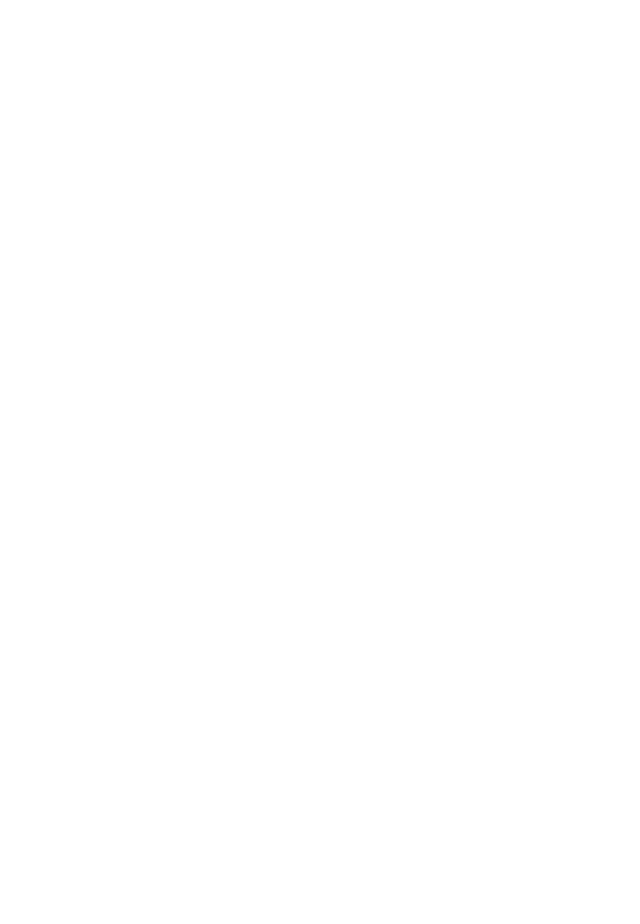
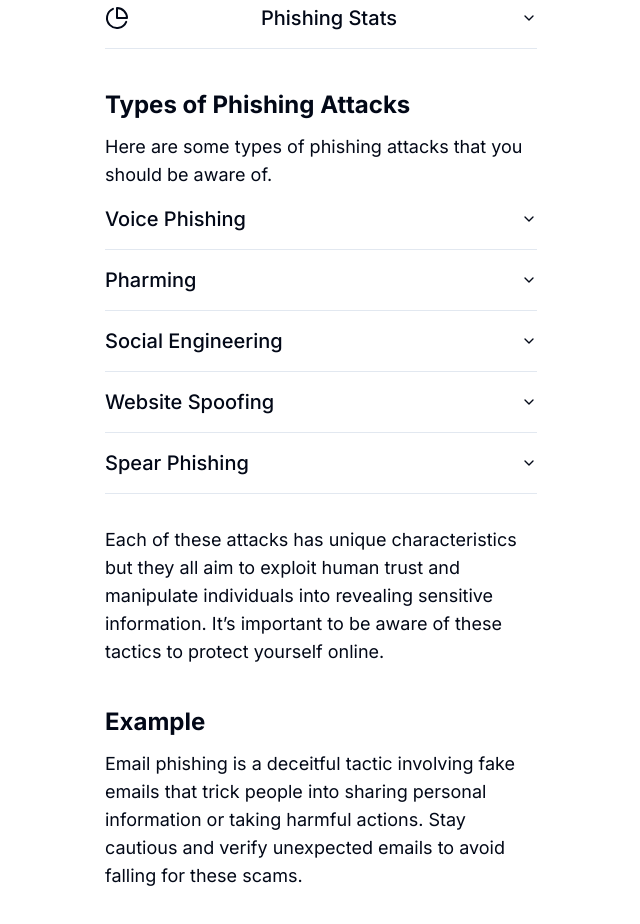
Before and after one commit to Email-Phising-Guard/Email-Guard, a Next.js app: page /dashboard/topic/types-of-phising-attacks in a window 1280 px wide. Shown: the part 440-1364 px from the top of the page, without its empty margins (319-959 px from the left). Before the commit the page ends 800 px from the top, so only its background shows below. Built offline with nearby package versions, Linux system fonts and the light colour scheme.

Commit message:
added accordions for phishing stats and types of phishings

```diff
--- a/src/app/dashboard/topic/types-of-phising-attacks/page.tsx
+++ b/src/app/dashboard/topic/types-of-phising-attacks/page.tsx
@@ -1,5 +1,12 @@
 import MaxWidthWrapper from "@/components/max-width-wrapper";
 import Navbar from "@/components/navbar";
+import {
+  Accordion,
+  AccordionContent,
+  AccordionItem,
+  AccordionTrigger,
+} from "@/components/ui/accordion";
+import { PieChart } from "lucide-react";
 
 export default function TopicOnePage() {
   return (
@@ -16,6 +23,122 @@
             for these scams.
           </p>
         </section>
+        <section className="py-5">
+          <Accordion type="single" collapsible>
+            <AccordionItem value="item-1">
+              <AccordionTrigger>
+                <PieChart className="mr-2 h-6 w-6" /> Phishing Stats
+              </AccordionTrigger>
+              <AccordionContent className="text-md">
+                <ul>
+                  <li>
+                    {" "}
+                    - Phishing is the leading cause for data breaches,
+                    accounting for a whooping{" "}
+                    <span className="text-semibold">90%</span> of them.
+                  </li>
+                  <li>
+                    - 97% of people around the world are unable to identify a
+                    sophisticated phishing email.
+                  </li>
+                  <li>- 92% of malware is delivered via email </li>
+                  <li>
+                    - 95% of attacks on business networks are the result of
+                    successful spear phishing
+                  </li>
+                  <li>
+                    - Average cost of phishing attack to a midsized company is
+                    $1.6 million
+                  </li>
+                  <li>
+                    - 30% of phishing messages are opened by the user, 12% of
+                    those users click on the malicious attachment or link.{" "}
+                  </li>
+                  <li> - Spam is 45% of all emails sent.</li>
+                </ul>
+              </AccordionContent>
+            </AccordionItem>
+          </Accordion>
+        </section>
+        {/* Type of phishing */}
+        <section className="py-5">
+          <h2 className="mb-3">Types of Phishing Attacks</h2>
+          <p>
+            Here are some types of phishing attacks that you should be aware of.
+          </p>
+          <Accordion type="single" collapsible>
+            <AccordionItem value="item-1">
+              <AccordionTrigger>Voice Phishing</AccordionTrigger>
+              <AccordionContent>
+                This is a social engineering tactic that uses phone calls to
+                deceive individuals into disclosing sensitive information. It
+                involves a criminal pretending to represent a trusted
+                institution, company, or government agency
+              </AccordionContent>
+            </AccordionItem>
+          </Accordion>
+          <Accordion type="single" collapsible>
+            <AccordionItem value="item-1">
+              <AccordionTrigger>Pharming</AccordionTrigger>
+              <AccordionContent>
+                This type of cybercrime redirects website visitors to fraudulent
+                sites without their knowledge, usually by exploiting DNS servers
+                or modifying a user’s host file, with the intent to harvest
+                personal data like passwords and credit card numbers.
+              </AccordionContent>
+            </AccordionItem>
+          </Accordion>
+          <Accordion type="single" collapsible>
+            <AccordionItem value="item-1">
+              <AccordionTrigger>Social Engineering</AccordionTrigger>
+              <AccordionContent>
+                This is a manipulation technique that exploits human error to
+                gain private information, access, or valuables. It is a form of
+                cybercrime that uses influence, persuasion, and observation to
+                deceive and manipulate people into revealing personal
+                information about themselves.
+              </AccordionContent>
+            </AccordionItem>
+          </Accordion>
+          <Accordion type="single" collapsible>
+            <AccordionItem value="item-1">
+              <AccordionTrigger>Website Spoofing</AccordionTrigger>
+              <AccordionContent>
+                This occurs when a scammer mimics the website of a trusted
+                company with the goal of stealing from its visitors. This starts
+                with registering a domain name that is nearly identical to the
+                intended landing page.
+              </AccordionContent>
+            </AccordionItem>
+          </Accordion>
+          <Accordion type="single" collapsible>
+            <AccordionItem value="item-1">
+              <AccordionTrigger>Spear Phishing</AccordionTrigger>
+              <AccordionContent>
+                This is a targeted email attack purporting to be from a trusted
+                sender. In spear phishing attacks, attackers often use
+                information gleaned from research to put the recipient at ease.
+              </AccordionContent>
+            </AccordionItem>
+          </Accordion>
+          <div className="mt-8">
+            <p>
+              Each of these attacks has unique characteristics but they all aim
+              to exploit human trust and manipulate individuals into revealing
+              sensitive information. It’s important to be aware of these tactics
+              to protect yourself online.{" "}
+            </p>
+          </div>
+        </section>
+        <section className="py-5">
+          <h2 className="mb-3">Example</h2>
+          <p>
+            Email phishing is a deceitful tactic involving fake emails that
+            trick people into sharing personal information or taking harmful
+            actions. Stay cautious and verify unexpected emails to avoid falling
+            for these scams.
+          </p>
+        </section>
       </MaxWidthWrapper>
     </>
   );
```
